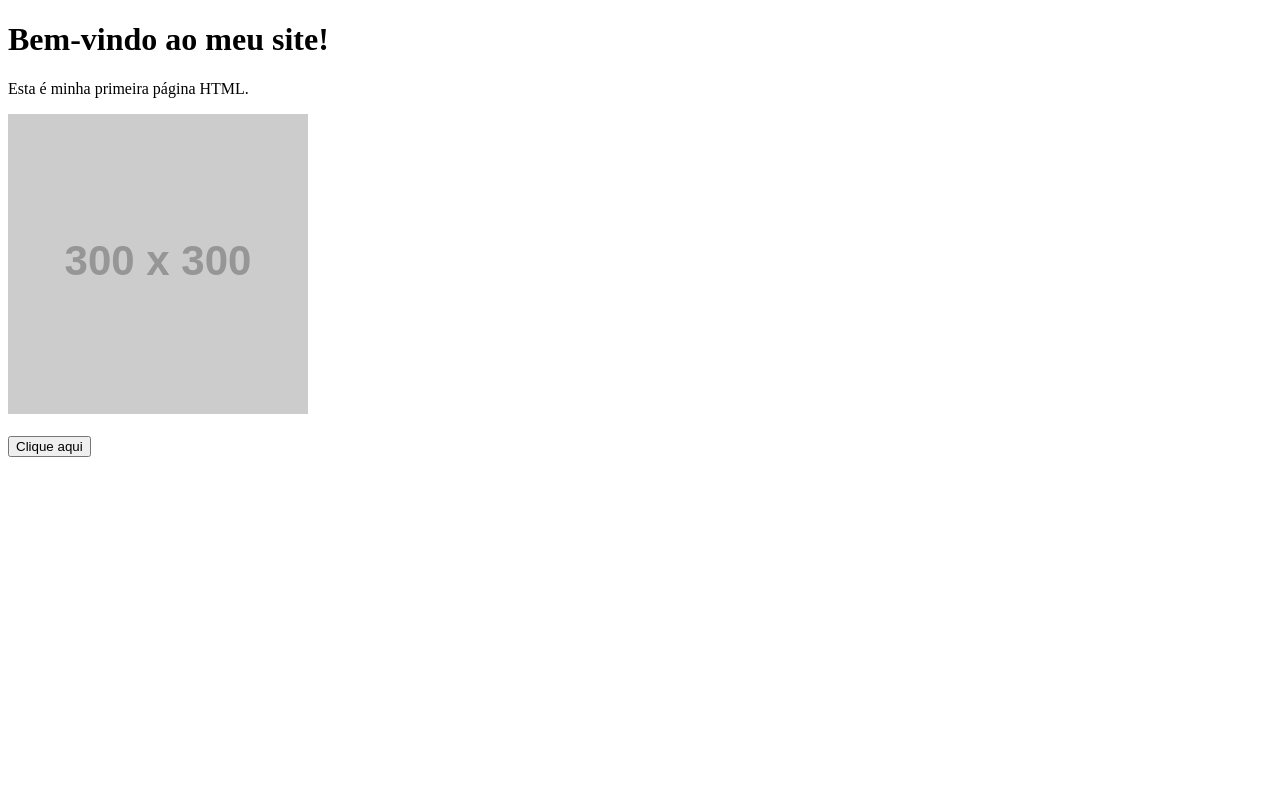
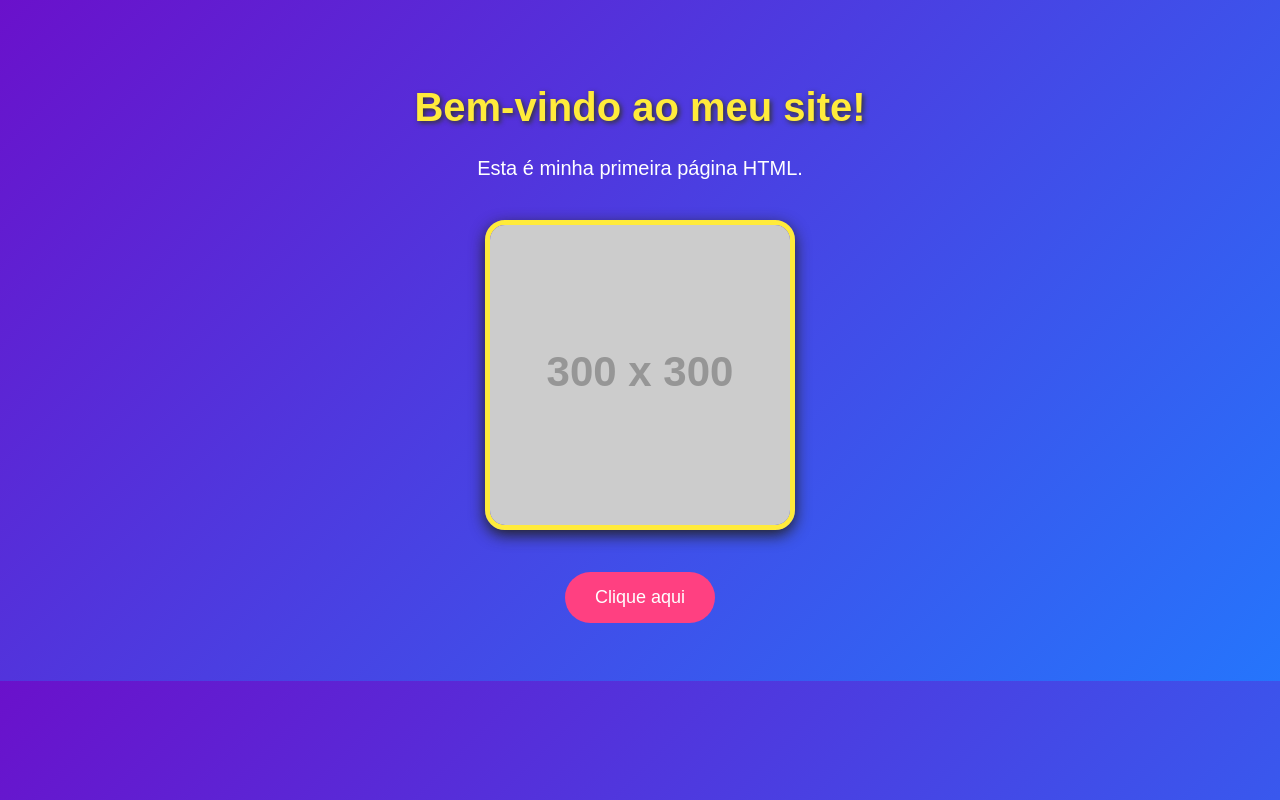
Before and after one commit to Phaullo/frontend, a plain HTML site: page index.html in a window 1280 px wide. Drawn offline with Linux system fonts and the light colour scheme; placeholder pictures from the web are drawn by us.

Commit message:
Adicionando estilização

```diff
--- a/index.html
+++ b/index.html
@@ -5,14 +5,61 @@
     <meta charset="UTF-8">
     <meta name="viewport" content="width=device-width, initial-scale=1.0">
     <title>Minha Primeira Página</title>
+
+    <style>
+        body {
+            background: linear-gradient(135deg, #6a11cb, #2575fc);
+            font-family: Arial, sans-serif;
+            text-align: center;
+            padding: 50px;
+            color: white;
+        }
+
+        h1 {
+            color: #ffeb3b;
+            font-size: 40px;
+            text-shadow: 2px 2px 5px #333;
+        }
+
+        p {
+            font-size: 20px;
+            color: #ffffff;
+        }
+
+        img {
+            width: 300px;
+            border-radius: 20px;
+            border: 5px solid #ffeb3b;
+            box-shadow: 0 5px 15px #222;
+            margin: 20px;
+        }
+
+        button {
+            background-color: #ff4081;
+            color: white;
+            border: none;
+            padding: 15px 30px;
+            font-size: 18px;
+            border-radius: 30px;
+            cursor: pointer;
+            transition: 0.3s;
+        }
+
+        button:hover {
+            background-color: #ff80ab;
+            transform: scale(1.1);
+        }
+    </style>
 </head>
+
 <body>
 
     <h1>Bem-vindo ao meu site!</h1>
 
     <p>Esta é minha primeira página HTML.</p>
 
-    <img src="https://via.placeholder.com/300" alt="Imagem de exemplo">
+    <img src="https://via.placeholder.com/300"
+         alt="Imagem de exemplo">
 
     <br><br>
 
```
